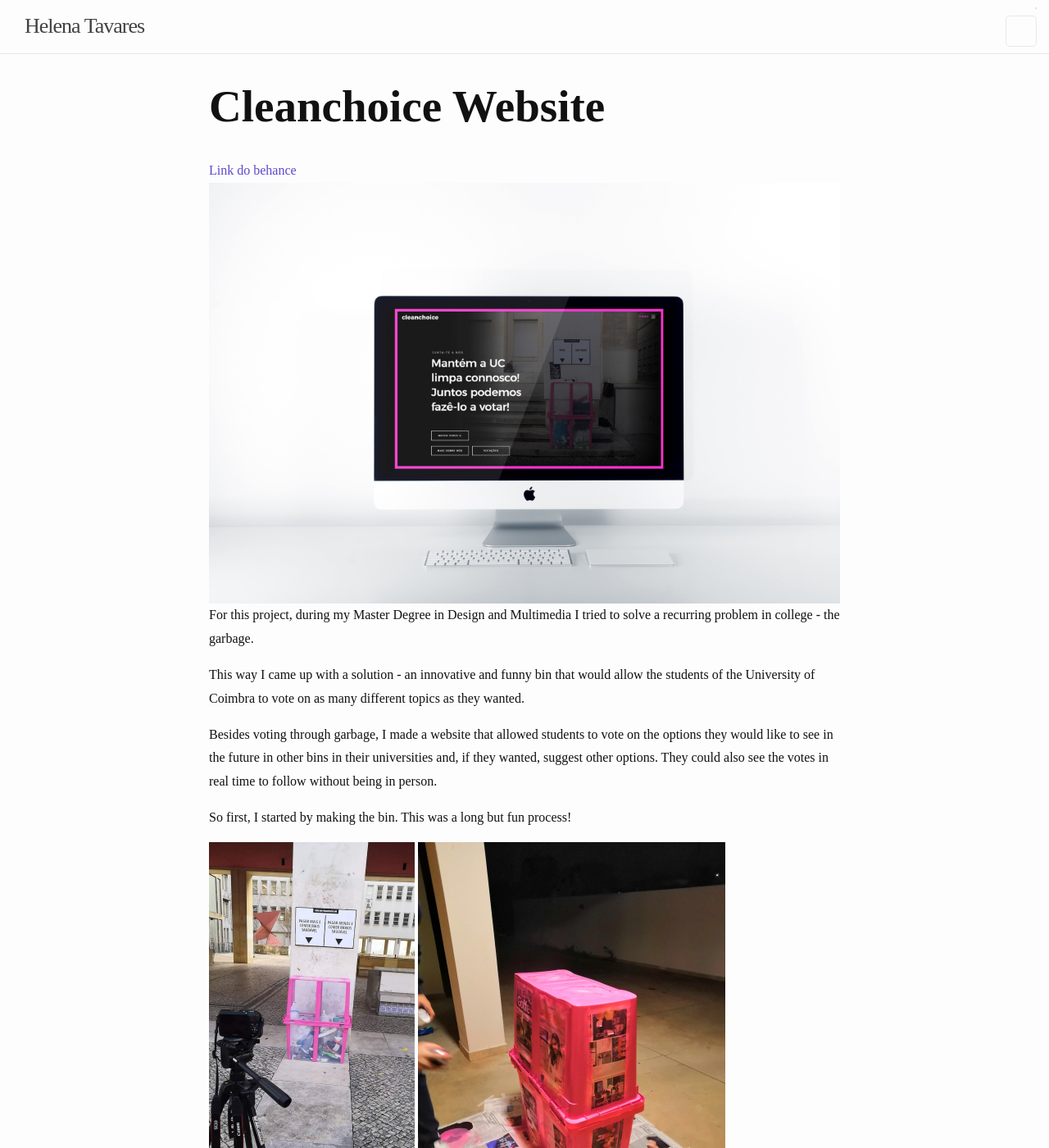
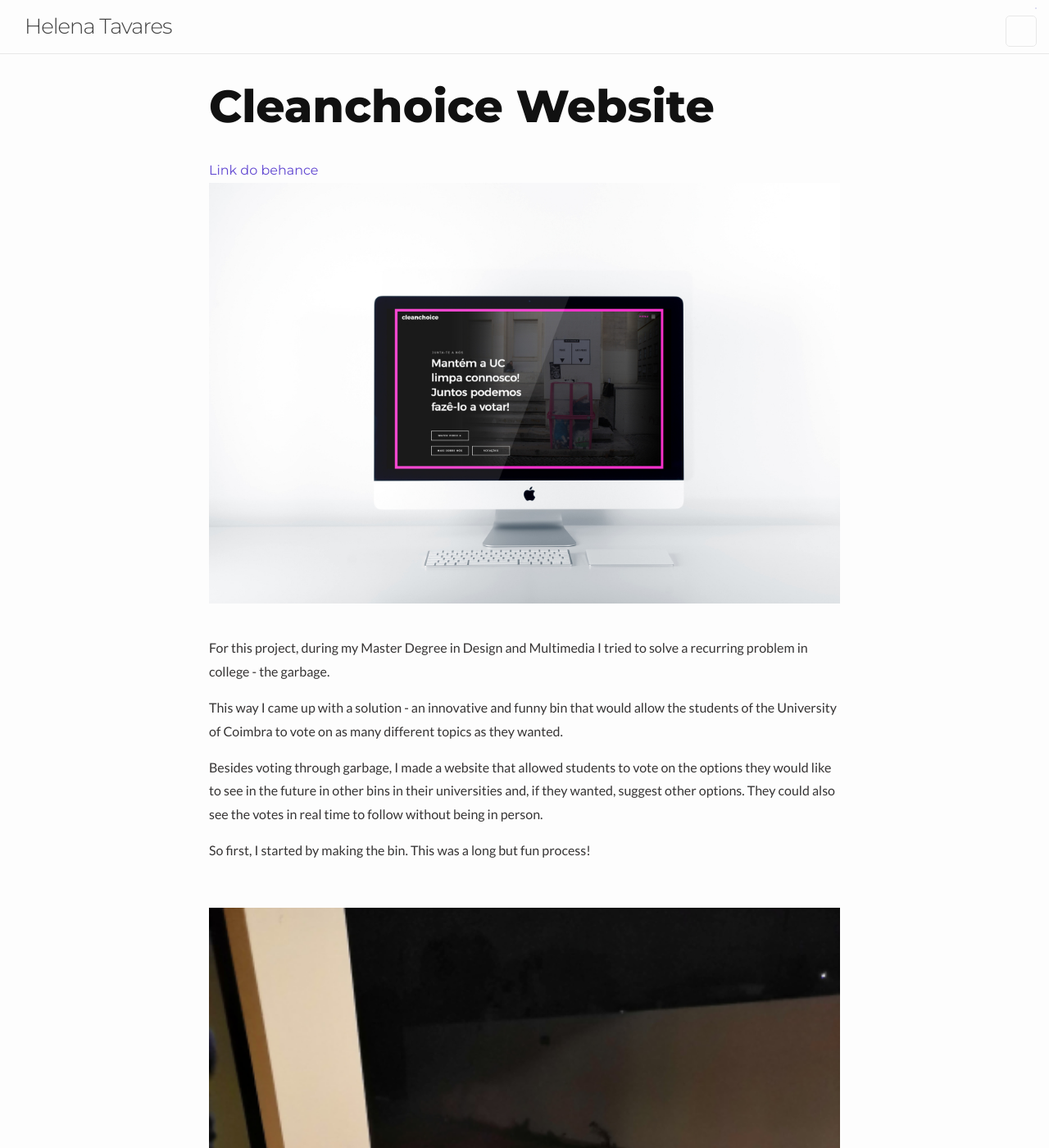
Before and after one commit to lenasofmt/lena, a Jekyll site: the page built from _comets/proj1.html, in a window 1280 px wide and 1400 px high. Shown: the whole window at 82% size. Built offline with Jekyll 4.4.1, drawn with Linux system fonts in a browser that asks for light colours; some web fonts are replaced.

Commit message:
importei fontes

```diff
--- a/_comets/proj1.html
+++ b/_comets/proj1.html
@@ -7,8 +7,8 @@ link: "/comets/proj1"
 behance: https://www.behance.net/gallery/83811571/CleanChoice-website
 ---
 
-<div id="projeto1">
-  <p>For this project, during my Master Degree in Design and Multimedia I tried to solve a recurring
+<div class="projeto1">
+  <p class="introproj1">For this project, during my Master Degree in Design and Multimedia I tried to solve a recurring
     problem in college - the garbage. </p>
   <p>This way I came up with a solution - an innovative and funny bin that would allow the students
     of the University of Coimbra to vote on as many different topics as they wanted.</p>
@@ -18,8 +18,7 @@ behance: https://www.behance.net/gallery/83811571/CleanChoice-website
     suggest other options. They could also see the votes in real time to follow without being in person.</p>
   <p>So first, I started by making the bin. This was a long but fun process!</p>
 
-  <img src="{{site.baseurl}}/assets/img/caixote1.jpg" alt="caixote1"/>
-  <img src="{{site.baseurl}}/assets/img/caixote2.jpg" alt="caixote2"/>
+  <img class="img1proj1" src="{{site.baseurl}}/assets/img/caixote2.jpg" alt="caixote2"/>
   <img src="{{site.baseurl}}/assets/img/caixote3.jpg" alt="caixote3"/>
   <img src="{{site.baseurl}}/assets/img/caixote4.jpg" alt="caixote4"/>
   <img src="{{site.baseurl}}/assets/img/caixote5.jpg" alt="caixote5"/>
--- a/_includes/head.html
+++ b/_includes/head.html
@@ -5,5 +5,8 @@
   <title>Portfolio Helena Tavares</title>
   <link rel="stylesheet" href="{{ "/assets/main.css" | relative_url }}">
   <link href="//db.onlinewebfonts.com/c/63467b9cbd4a4d7eafb5e64946ecaa18?family=Maison+Neue" rel="stylesheet" type="text/css"/>
+  <link href="//db.onlinewebfonts.com/c/63467b9cbd4a4d7eafb5e64946ecaa18?family=Maison+Neue" rel="stylesheet" type="text/css"/>
+  <link href="https://fonts.googleapis.com/css2?family=Lato:ital,wght@0,100;0,300;0,400;0,700;0,900;1,100;1,300;1,400;1,700;1,900&display=swap" rel="stylesheet" type="text/css">
+  <link href="https://fonts.googleapis.com/css2?family=Montserrat:ital,wght@0,100;0,200;0,300;0,400;0,500;0,600;0,700;0,800;0,900;1,100;1,200;1,300;1,400;1,500;1,600;1,700;1,800;1,900&display=swap" rel="stylesheet" >
   {%- feed_meta -%}
 </head>
--- a/_sass/minima.scss
+++ b/_sass/minima.scss
@@ -88,6 +88,7 @@ $on-laptop:        800px !default;
 }
 
 .descricaoproj {
+  font-family: 'Lato', sans-serif;
   font-size: 20px;
   line-height: $base-line-height;
   margin-bottom: 60px;
@@ -145,6 +146,7 @@ $on-laptop:        800px !default;
 
 label {
   color: $brand-color;
+  font-family: 'Lato', sans-serif;
 }
 
 .botao{
@@ -164,6 +166,28 @@ label {
 }
 
 //fim contacto
+
+
+//projeto 1
+
+.projeto1 {
+  font-family: 'Lato', sans-serif;
+  color:rgb(54, 52, 52);
+}
+
+.introproj1 {
+  margin-top: 40px;
+}
+
+.img1proj1 {
+  margin-top: 40px;
+  width: 100vw;
+}
+
+.projeto1 img{
+  width: 100vw;
+}
+
 
 
 
```
